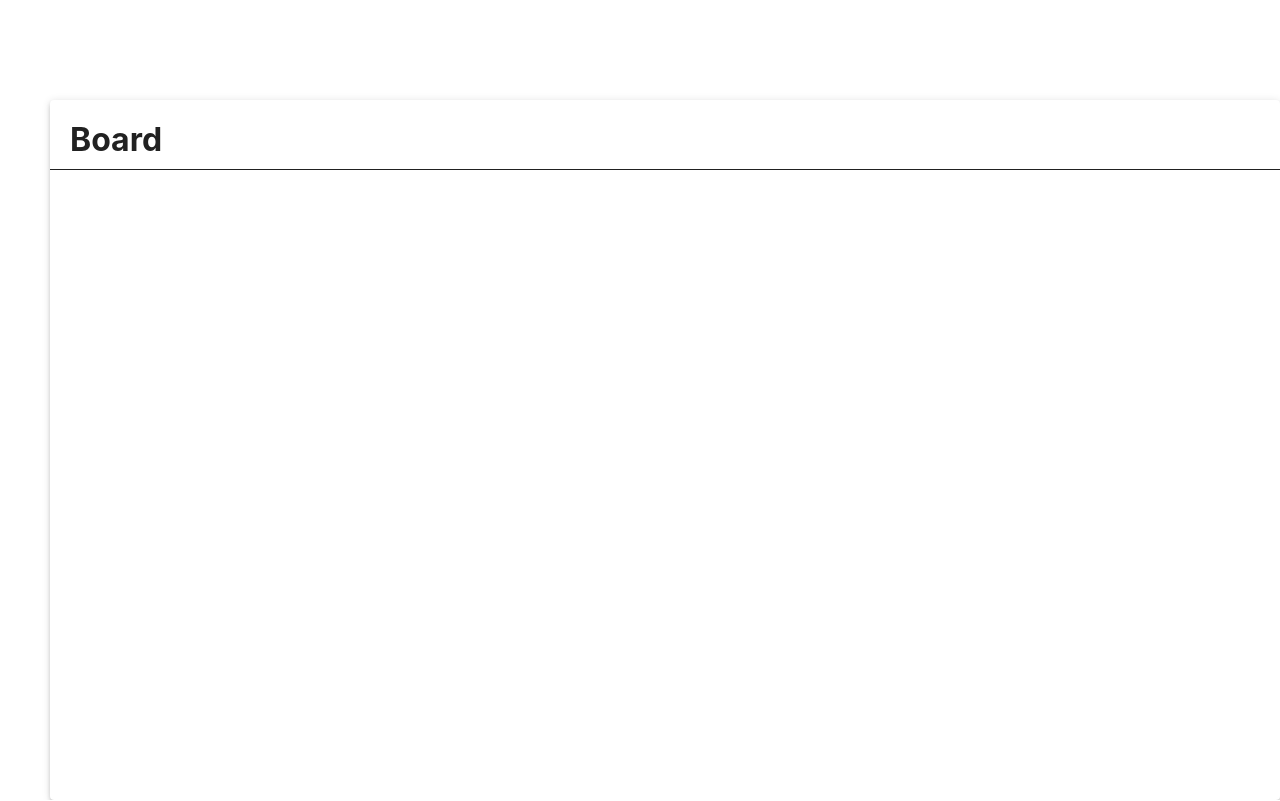
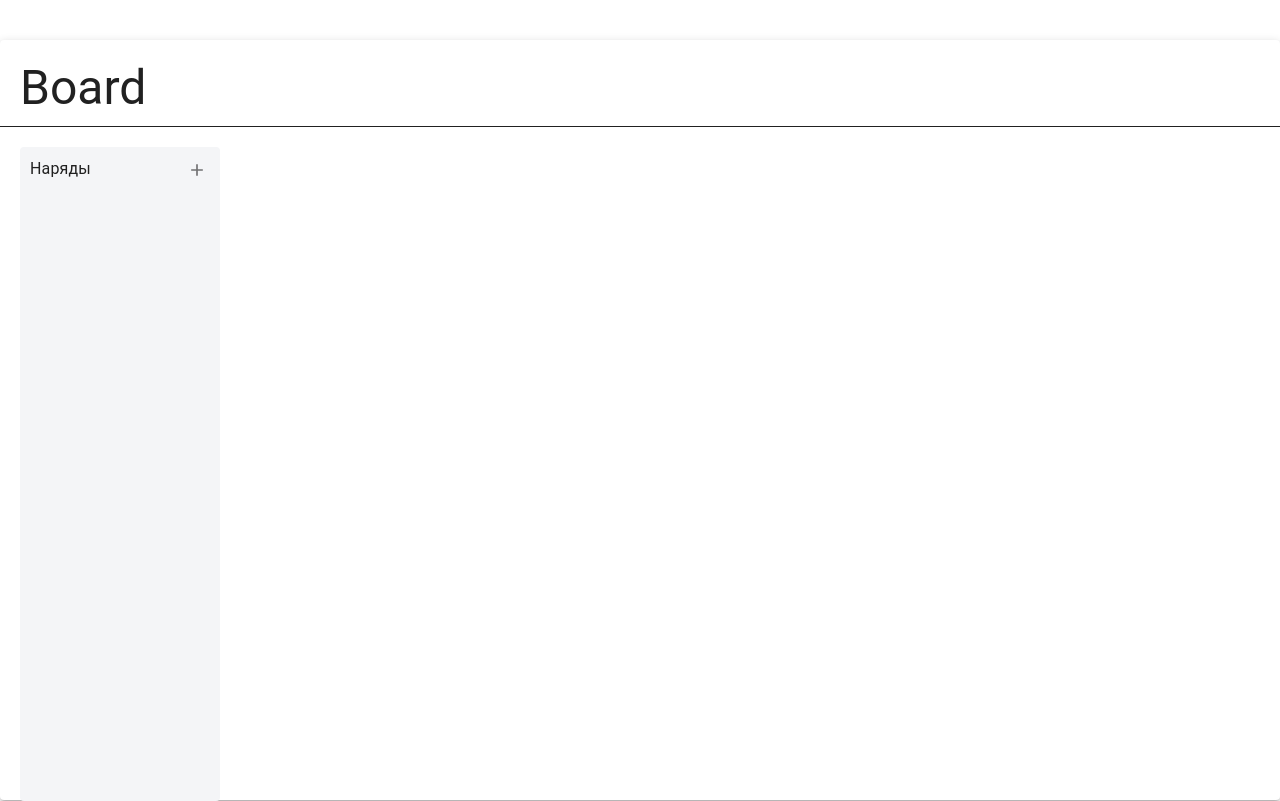
Before and after one commit to Anton-SN/Trello-2.0, a React (Create React App) app: page / in a window 1280 px wide. Built offline with nearby package versions, Linux system fonts and the light colour scheme.

Commit message:
feat: create column component

```diff
--- a/package.json
+++ b/package.json
@@ -5,13 +5,14 @@
   "private": true,
   "dependencies": {
     "@material-ui/core": "^4.11.3",
+    "@material-ui/icons": "^4.11.2",
     "@testing-library/jest-dom": "^5.11.4",
     "@testing-library/react": "^11.1.0",
     "@testing-library/user-event": "^12.1.10",
+    "prop-types": "^15.7.2",
     "react": "^17.0.1",
     "react-dom": "^17.0.1",
     "react-scripts": "4.0.2",
-    "prop-types": "^15.7.2",
     "web-vitals": "^1.0.1"
   },
   "scripts": {
--- a/src/Components/pages/Board/Board.js
+++ b/src/Components/pages/Board/Board.js
@@ -1,10 +1,17 @@
 import React from 'react';
 import Paper from '@material-ui/core/Paper';
+import Typography from '@material-ui/core/Typography';
+import Column from './Components/Column/Column';
 import styles from './Board.module.css';
 
 const Board = () => (
   <Paper elevation={3} className={styles.container}>
-    <h1 className={styles.title}>Board</h1>
+    <Typography component="h3" variant="h3" className={styles.title}>
+      Board
+    </Typography>
+    <div className={styles.columnContainer}>
+      <Column />
+    </div>
   </Paper>
 );
 
--- a/src/Components/pages/Board/Board.module.css
+++ b/src/Components/pages/Board/Board.module.css
@@ -1,10 +1,14 @@
 .container {
-    margin-top: 100px;
-    margin-left: 50px;
-    height: calc(100vh - 100px);
+    margin-top: 40px;
+    height: calc(100vh - 40px);
 }
 
 .title {
     padding: 20px 0 10px 20px;
     border-bottom: 1px solid
 }
+
+.columnContainer {
+    padding-top: 20px;
+    padding-left: 20px;
+}
--- /dev/null
+++ b/src/Components/pages/Board/Components/Column/Column.js
@@ -0,0 +1,23 @@
+import React from 'react';
+import Typography from '@material-ui/core/Typography';
+import Tooltip from '@material-ui/core/Tooltip';
+import IconButton from '@material-ui/core/IconButton';
+import AddIcon from '@material-ui/icons/Add';
+import styles from './Column.module.css';
+
+const Column = () => (
+  <div className={styles.container}>
+    <div className={styles.titleContainer}>
+      <Typography component="p" variant="body1" className={styles.title}>
+        Наряды
+      </Typography>
+      <Tooltip title="Добавить заметку" aria-label="add">
+        <IconButton aria-label="Добавить" size="small">
+          <AddIcon fontSize="small" />
+        </IconButton>
+      </Tooltip>
+    </div>
+  </div>
+);
+
+export default Column;
--- /dev/null
+++ b/src/Components/pages/Board/Components/Column/Column.module.css
@@ -0,0 +1,18 @@
+.container {
+    width: 200px;
+    /* margin + title */
+    height :calc(100vh - 146px);
+    background: #f4f5f7;
+    border-radius: 4px;
+}
+
+.titleContainer {
+    display: flex;
+    justify-content: flex-start;
+    padding: 10px;
+}
+
+.title {
+    width: 170px;
+    text-align: left;
+}
```
Also changed, not shown: 1 other file (tests, documents, lock files or other folders).
